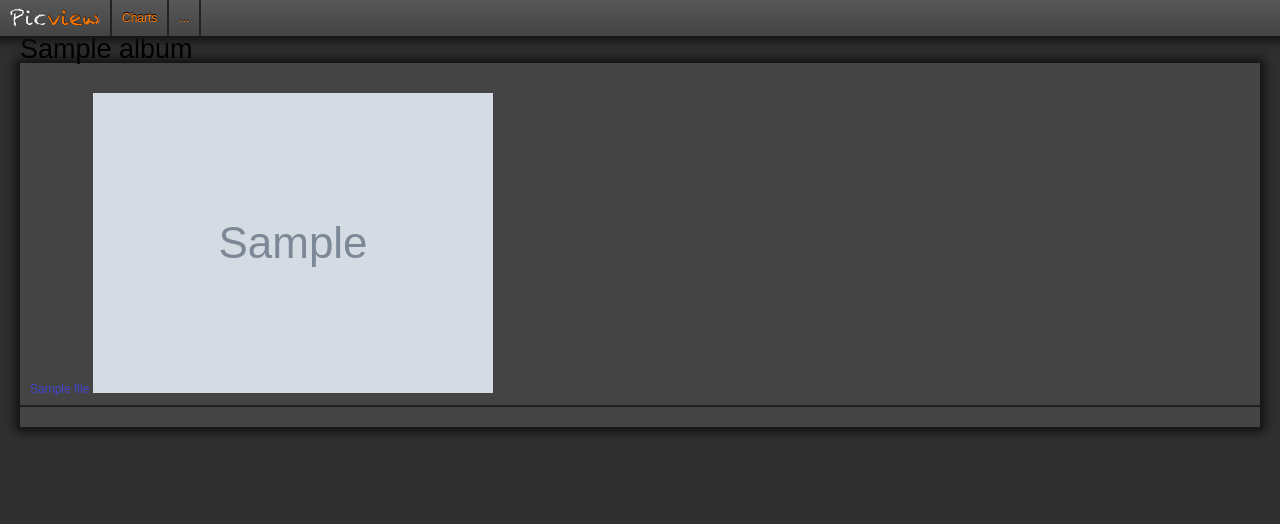
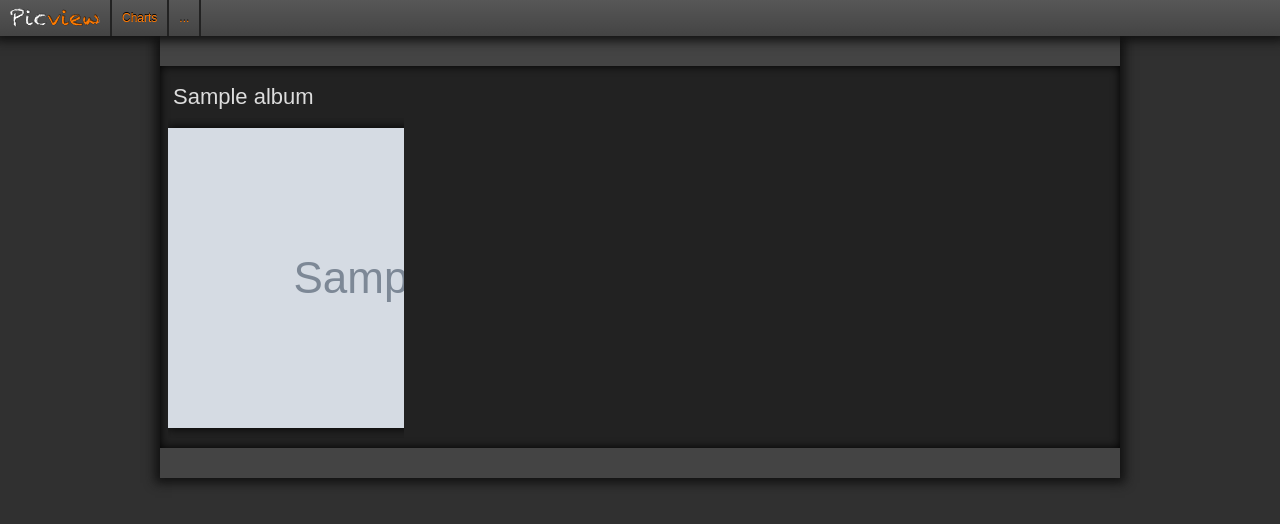
Before and after one commit to reec/picview, a Django app: template templates/album.html in a window 1280 px wide. Shown: the top 524 px of the page. Run offline with Django 3.2, Linux system fonts and the light colour scheme; the template is opened without the code that fills it: most values are stand-ins (such as "Sample title", 1, 10 or a date in 2020); grey boxes marked "Sample" are stand-in pictures.

Commit message:
moar dsign

```diff
--- a/picview/managers.py
+++ b/picview/managers.py
@@ -45,6 +45,7 @@ class AlbumManager(object):
     def get_album_list(self):
         pic_dir = settings.PICVIEW_DIR
         album_names = os.listdir(pic_dir)
+        print(album_names)
         album_list = []
         for album_name in album_names:
             album_list.append(self.model(name=album_name))
--- a/static/css/style.css
+++ b/static/css/style.css
@@ -84,7 +84,7 @@ p {
 }
 
 h1 {
-    font-size: 27px;
+    font-size: 22px;
 }
 
 h2 {
@@ -274,10 +274,6 @@ input.sign {
     padding: 4px 6px;
 }
 
-#topBar #menuLink .link:hover, #topBar #menu a:hover {
-    //color: #666;
-}
-
 #topBar #menu {
     position: absolute;
     width: 200px;
@@ -315,7 +311,11 @@ input.sign {
     color: #bbb;
 }
 #content > div > div {
-    padding: 0 10px;
+
+}
+
+#content a {
+    color: #ddd;
 }
 
 #content p {
@@ -377,6 +377,15 @@ input.sign {
     color: #ddd;
 }
 
+#content .inset-box h1,
+#content .inset-box h2 {
+    padding: 10px 5px 0 5px;
+}
+
+#content .inset-box .inset-box-content {
+    margin-top: 10px;
+}
+
 /* -- index/album list -- */
 #index {
     max-width: 700px;
@@ -401,3 +410,45 @@ input.sign {
     display: inline-block;
     box-shadow: 0 0 10px 0 #000;
 }
+
+
+/* -- album -- */
+#album {
+    max-width: 960px;
+    min-width: 570px;
+}
+#album h2 a .album-stats {
+    float: right;
+    font-size: 12px;
+}
+#album #thumbnails {
+    text-align: center;
+    padding: 0;
+    overflow: auto;
+}
+#album #thumbnails .thumbnail {
+    float: left;
+    width: 25%;
+    overflow: hidden;
+    padding: 10px 0;
+}
+#album #thumbnails .thumbnail a {
+    display: inline-block;
+    box-shadow: 0 0 10px 0 #000;
+}
+
+
+
+/* -- view -- */
+#view {
+    /* set to preferred view size */
+    max-width: 1024px;
+    min-width: 435px;
+}
+#view #image {
+    padding: 10px 0;
+}
+#view #image img {
+    width: 100%;
+    box-shadow: 0 0 10px 0 #000;
+}
--- a/templates/album.html
+++ b/templates/album.html
@@ -1,13 +1,18 @@
 {% extends 'base.html' %}
+
 {% block body %}
+    <div id="album">
+        <div class="inset-box">
             <h1>{{ album.name }}</h1>
+            <div id="thumbnails" class="inset-box-content">
                 {% for file in album.files %}
                     <div class="thumbnail">
-            <p>
-                <a href="{{ file.get_view_url }}">{{ file.name }}
+                        <a href="{{ file.get_view_url }}">
                             <img src="{{ file.get_thumbnail_url }}">
                         </a>
-            </p>
                     </div>
                 {% endfor %}
+            </div>
+        </div>
+    </div>
 {% endblock %}
--- a/templates/index.html
+++ b/templates/index.html
@@ -3,14 +3,14 @@
 {% block body %}
     <div id="index">
         {% for album in albums %}
-            <div class="album">
+            <div class="album inset-box">
                 <h2>
-                    <a class="inset-box" href="{% url 'album' album.slug %}">
+                    <a href="{% url 'album' album.slug %}">
                         <span class="album-name">{{ album.name }}</span>
                         <span class="album-stats">{{ album.files|length }} files</span>
                     </a>
                 </h2>
-                <div class="inset-box thumbnails">
+                <div class="inset-box-content thumbnails">
                     {% for file in album.files|slice:':3' %}
                         <div class="thumbnail">
                             <a href="{{ file.get_view_url }}">
```
Also changed, not shown: templates/image.html (+6 -2 lines). Lines whose indentation alone changed are shown as unchanged.
